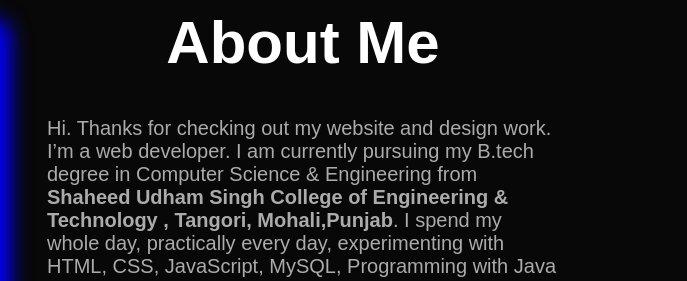
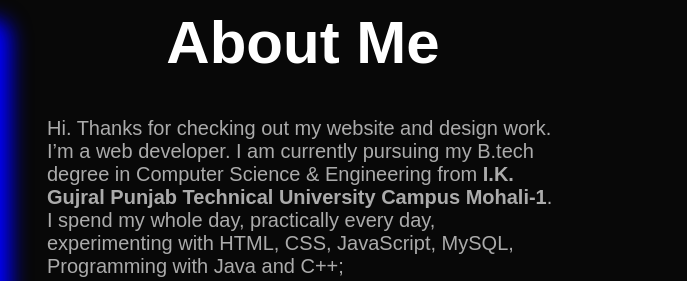
Before and after one commit to understandingRaj/rajcodes, a plain HTML site: page index.html in a window 1280 px wide. Shown: the part 887-1168 px from the top of the page, 593-1280 px from the left. Drawn offline with Linux system fonts and the light colour scheme.

Commit message:
Update index.html

```diff
--- a/index.html
+++ b/index.html
@@ -58,7 +58,7 @@
                         <p>
                             Hi. Thanks for checking out my website and design work. I’m a web
                             developer. I am currently pursuing my B.tech degree in Computer
-                            Science & Engineering from <span style="font-weight: bold;">Shaheed Udham Singh College of Engineering & Technology , Tangori, Mohali,Punjab</span>. I spend my
+                            Science & Engineering from <span style="font-weight: bold;">I.K. Gujral Punjab Technical University Campus Mohali-1</span>. I spend my
                             whole day, practically every day, experimenting with HTML, CSS,
                             JavaScript, MySQL, Programming with Java and C++;
                         </p>
```
